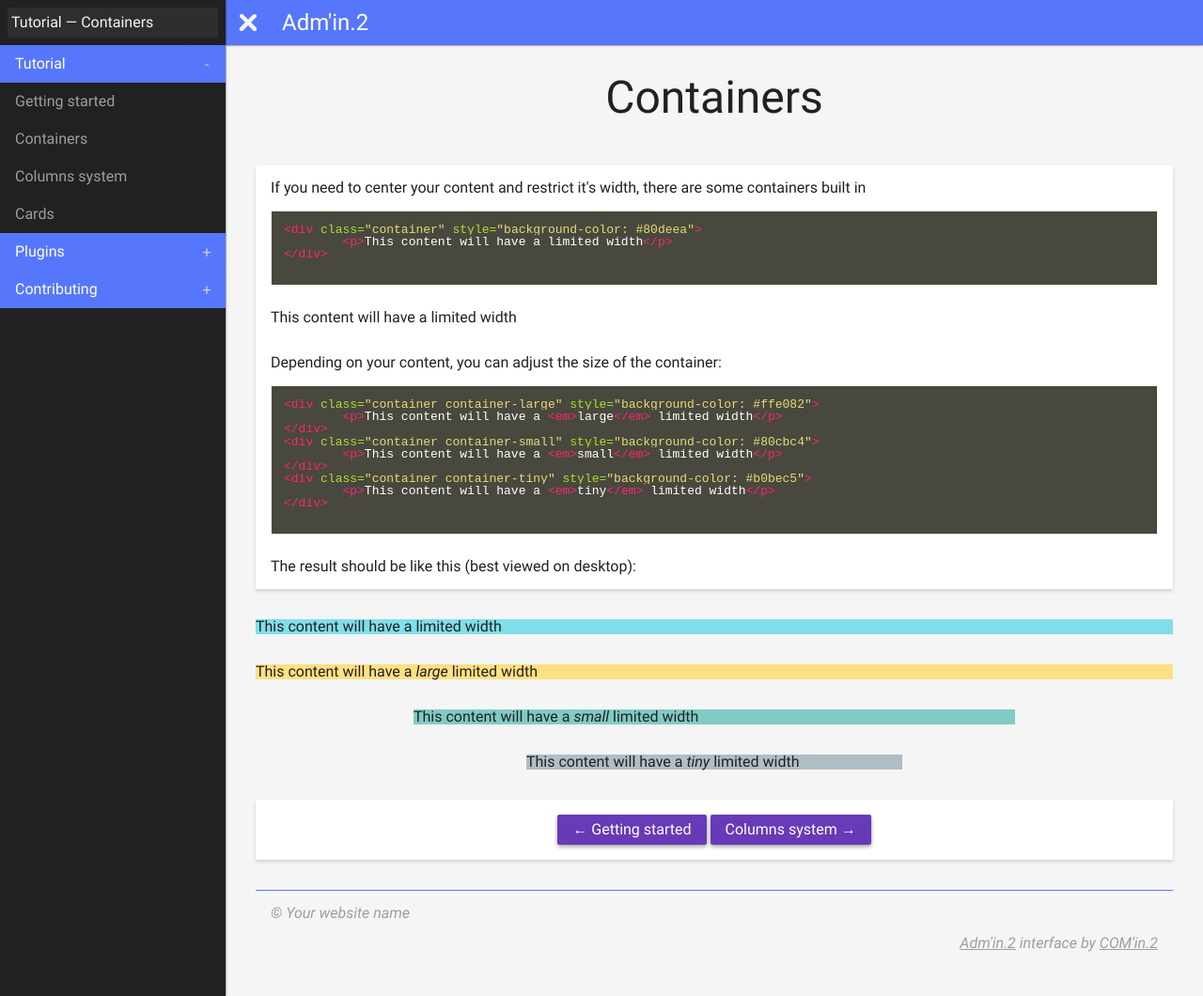
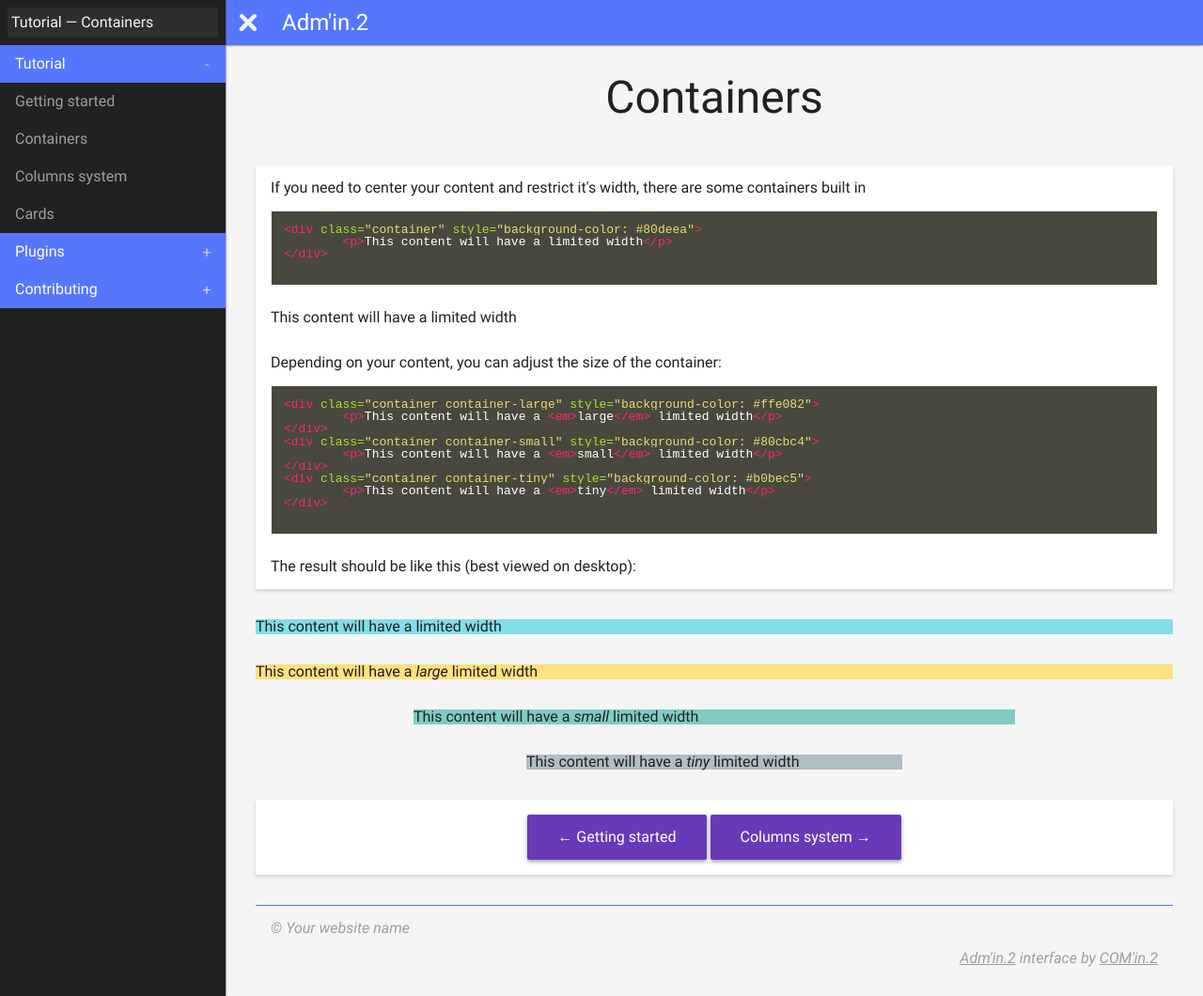
Before and after one commit to comin2/Adm-in.2, a Jekyll site: the page built from tutorial/containers.html, in a window 1280 px wide and 1060 px high. Shown: the whole window at 94% size. Built offline with Jekyll 4.4.1, drawn with Linux system fonts in a browser that asks for light colours.

Commit message:
Fix tutorial navigation button size

```diff
--- a/tutorial/cards.html
+++ b/tutorial/cards.html
@@ -29,7 +29,7 @@ title: Tutorial — Cards
 <div class="container row">
 	<div class="card">
 		<p class="card-content pagination-block">
-			<a href="{{ site.baseurl }}/tutorial/columns-system.html" rel="prev" class="button-xl">← Columns system</a>
+			<a href="{{ site.baseurl }}/tutorial/columns-system.html" rel="prev" class="button button-xl">← Columns system</a>
 		</p>
 	</div>
 </div>
--- a/tutorial/columns-system.html
+++ b/tutorial/columns-system.html
@@ -82,8 +82,8 @@ title: Tutorial — Columns system
 <div class="container row">
 	<div class="card">
 		<p class="card-content pagination-block">
-			<a href="{{ site.baseurl }}/tutorial/containers.html" rel="prev" class="button-xl">← Containers</a>
-			<a href="{{ site.baseurl }}/tutorial/cards.html" rel="next" class="button-xl">Card →</a>
+			<a href="{{ site.baseurl }}/tutorial/containers.html" rel="prev" class="button button-xl">← Containers</a>
+			<a href="{{ site.baseurl }}/tutorial/cards.html" rel="next" class="button button-xl">Card →</a>
 		</p>
 	</div>
 </div>
--- a/tutorial/containers.html
+++ b/tutorial/containers.html
@@ -57,8 +57,8 @@ title: Tutorial — Containers
 <div class="container row">
 	<div class="card">
 		<p class="card-content pagination-block">
-			<a href="{{ site.baseurl }}/tutorial/index.html" rel="prev" class="button-xl">← Getting started</a>
-			<a href="{{ site.baseurl }}/tutorial/columns-system.html" rel="next" class="button-xl">Columns system →</a>
+			<a href="{{ site.baseurl }}/tutorial/index.html" rel="prev" class="button button-xl">← Getting started</a>
+			<a href="{{ site.baseurl }}/tutorial/columns-system.html" rel="next" class="button button-xl">Columns system →</a>
 		</p>
 	</div>
 </div>
--- a/tutorial/index.html
+++ b/tutorial/index.html
@@ -119,7 +119,7 @@ title: Tutorial — Getting started
 <div class="container row">
 	<div class="card">
 		<p class="card-content pagination-block">
-			<a href="{{ site.baseurl }}/tutorial/containers.html" rel="next" class="button-xl">Containers →</a>
+			<a href="{{ site.baseurl }}/tutorial/containers.html" rel="next" class="button button-xl">Containers →</a>
 		</p>
 	</div>
 </div>
```
